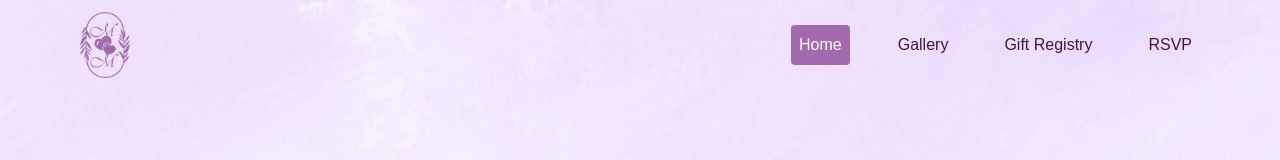
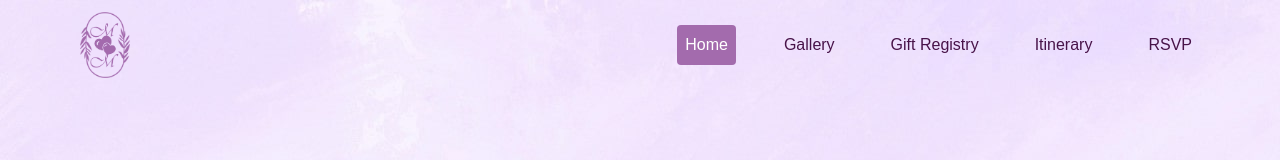
Before and after one commit to mayowaadediran/mm24forever, a Next.js app: page / in a window 1280 px wide. Shown: the top 160 px of the page. Built offline with nearby package versions, Linux system fonts and the light colour scheme; grey boxes are pictures that could not be loaded; a web font is replaced by a local one.

Commit message:
clean up

```diff
--- a/src/app/rsvp/page.tsx
+++ b/src/app/rsvp/page.tsx
@@ -48,7 +48,6 @@ const RSVPPage = () => {
 
           </div>
         </div>
-
       </div>
     </div>
   )
--- a/src/constants/index.tsx
+++ b/src/constants/index.tsx
@@ -13,6 +13,10 @@ export const navLinks = [
   {
     url: "/gift-registry",
     title: "Gift Registry"
+  },
+  {
+    url: "/itinerary",
+    title: "Itinerary"
   },
   {
     url: "/rsvp",
```
Also changed, not shown: src/lib/fonts.ts (deleted, +0 -11 lines), src/app/itinerary/page.tsx (renamed from src/app/itinierary/page.tsx).
